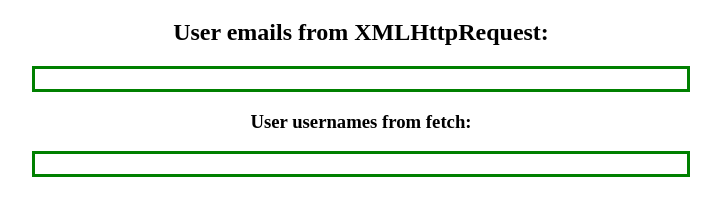
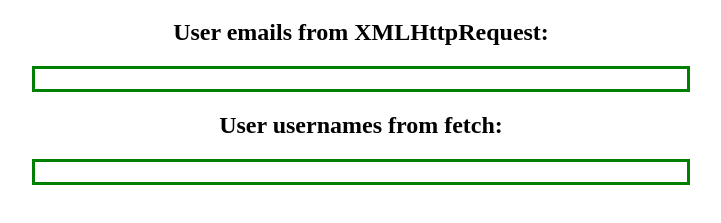
Before and after one commit to tluong920/HW4, a plain HTML site: page index.html in a window 1280 px wide. Shown: the part 61-284 px from the top of the page, without its empty margins (279-1000 px from the left). Drawn offline with Linux system fonts and the light colour scheme; no server answers.

Commit message:
Update index.html

```diff
--- a/index.html
+++ b/index.html
@@ -12,7 +12,7 @@
         <h1>IS545 Homework</h1>
         <h2>User emails from XMLHttpRequest:</h2>
         <div id="output"></div>
-        <h3>User usernames from fetch:</h3>
+        <h2>User usernames from fetch:</h2>
         <div id="fetchdata"></div>
     </div>
     <script src="script.js"></script>
```
